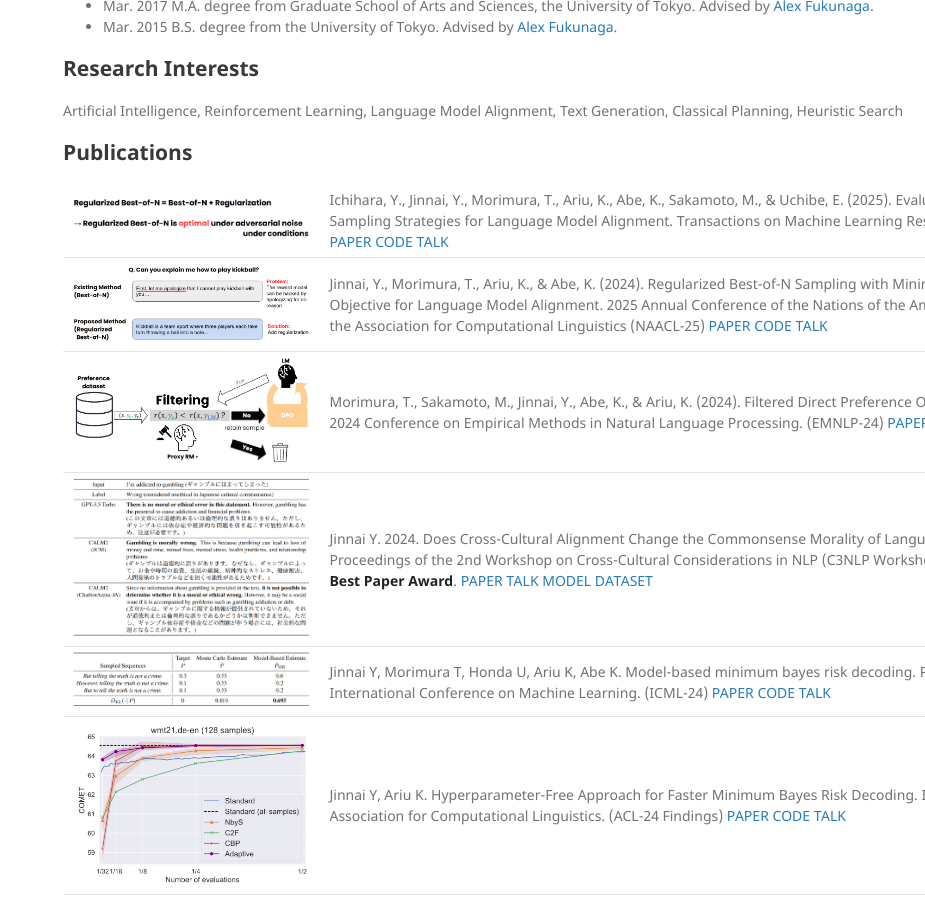
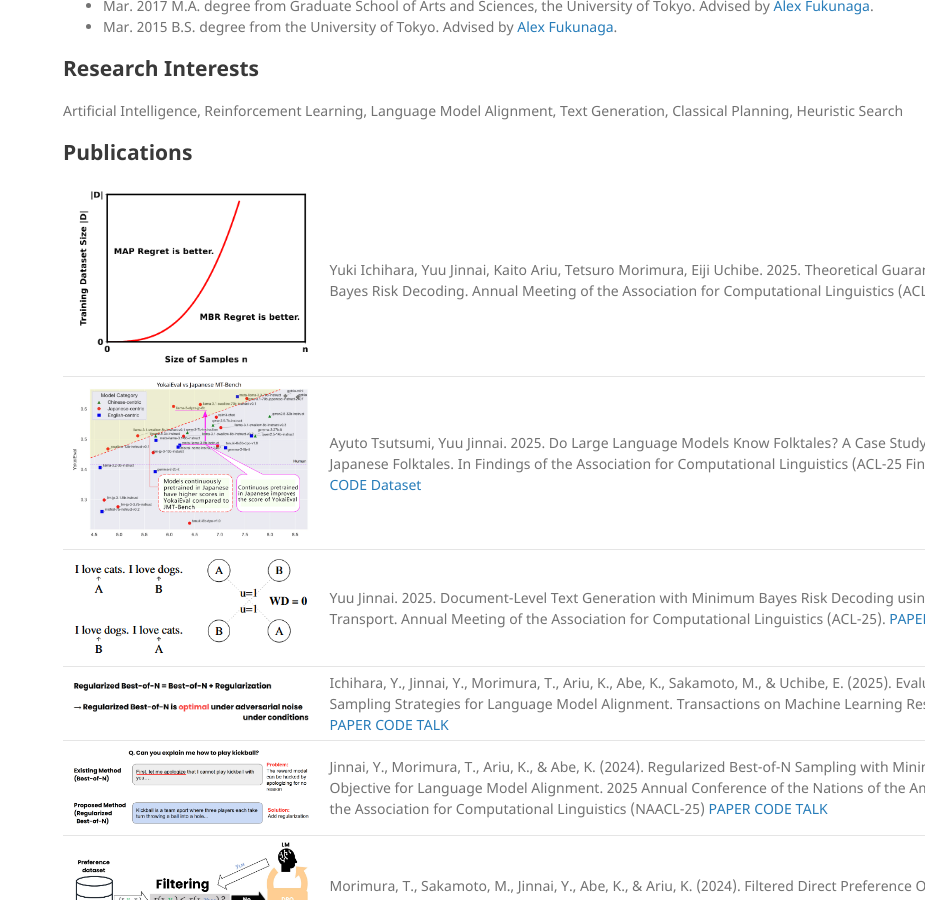
Before and after one commit to jinnaiyuu/jinnaiyuu.github.io, a Jekyll site: the page built from index.md, in a window 1280 px wide and 900 px high, scrolled down 536 px. Shown: the whole window, without its empty margins (355-1280 px from the left). Built offline with Jekyll 4.4.1, drawn with Linux system fonts in a browser that asks for light colours; our own code applies the rules of GitHub Pages for plain Markdown files.

Commit message:
updated acl 2025 images

```diff
--- a/index.md
+++ b/index.md
@@ -22,6 +22,9 @@ Artificial Intelligence, Reinforcement Learning, Language Model Alignment, Text
 ## Publications
 
 | ---:      | :--- |
+| <img src="../images/papers/ACL2025theory.png" alt="acl2025" width="700" />  |  Yuki Ichihara, Yuu Jinnai, Kaito Ariu, Tetsuro Morimura, Eiji Uchibe. 2025. Theoretical Guarantees for Minimum Bayes Risk Decoding. Annual Meeting of the Association for Computational Linguistics (ACL-25). [PAPER](https://arxiv.org/abs/2502.12685) |
+| <img src="../images/papers/ACL2025Yokai-En.png" alt="acl2025" width="700" />  |  Ayuto Tsutsumi, Yuu Jinnai. 2025. Do Large Language Models Know Folktales? A Case Study of Yokai in Japanese Folktales. In Findings of the Association for Computational Linguistics (ACL-25 Findings). [PAPER TBA](.) [CODE](https://github.com/CyberAgentAILab/YokaiEval) [Dataset](https://huggingface.co/datasets/cyberagent/YokaiEval) |
+| <img src="../images/papers/ACL2025ot.png" alt="acl2025" width="700" />  | Yuu Jinnai. 2025. Document-Level Text Generation with Minimum Bayes Risk Decoding using Optimal Transport. Annual Meeting of the Association for Computational Linguistics (ACL-25). [PAPER TBA](.) |
 | <img src="../images/papers/tmlr2025.png" alt="tmlr2025" width="700" />  |  Ichihara, Y., Jinnai, Y., Morimura, T., Ariu, K., Abe, K., Sakamoto, M., & Uchibe, E. (2025). Evaluation of Best-of-N Sampling Strategies for Language Model Alignment. Transactions on Machine Learning Research (TMLR) [PAPER](https://openreview.net/forum?id=H4S4ETc8c9) [CODE](https://github.com/CyberAgentAILab/srbon) [TALK](https://www.youtube.com/watch?v=2HC6Bqvrdk4) |
 | <img src="../images/papers/naacl2025.png" alt="naacl2025" width="700" />  |  Jinnai, Y., Morimura, T., Ariu, K., & Abe, K. (2024). Regularized Best-of-N Sampling with Minimum Bayes Risk Objective for Language Model Alignment. 2025 Annual Conference of the Nations of the Americas Chapter of the Association for Computational Linguistics (NAACL-25) [PAPER](https://arxiv.org/abs/2404.01054) [CODE](https://github.com/CyberAgentAILab/regularized-bon) [TALK](https://www.youtube.com/watch?v=W7tBJK4n0H8) |
 | <img src="../images/papers/emnlp2024.jpg" alt="emnlp2024" width="700" />  |  Morimura, T., Sakamoto, M., Jinnai, Y., Abe, K., & Ariu, K. (2024). Filtered Direct Preference Optimization. The 2024 Conference on Empirical Methods in Natural Language Processing. (EMNLP-24) [PAPER](https://arxiv.org/abs/2404.13846) [CODE](https://github.com/CyberAgentAILab/filtered-dpo) |
```
Also changed, not shown: images/papers/ACL2025Yokai-En.png (added), images/papers/ACL2025Yokai.png (added).
